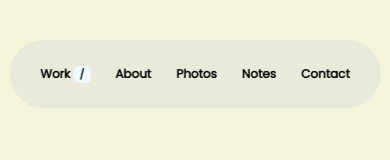
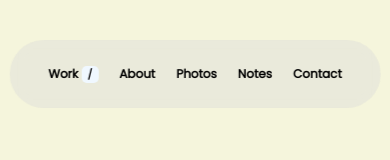
Before and after one commit to Savio09/fortunedeclan, a React (Create React App) app: page / in a window 390 px wide. Shown: the top 160 px of the page. Built offline with nearby package versions, Linux system fonts and the light colour scheme; a web font is replaced by a local one.

Commit message:
minor change

```diff
--- a/src/App.css
+++ b/src/App.css
@@ -614,7 +614,7 @@ nav a span {
 
 @media screen and (max-width: 400px) {
   nav a {
-    padding: 15px 10px;
+    padding: 15px 8px;
   }
 
   nav a span {
```
